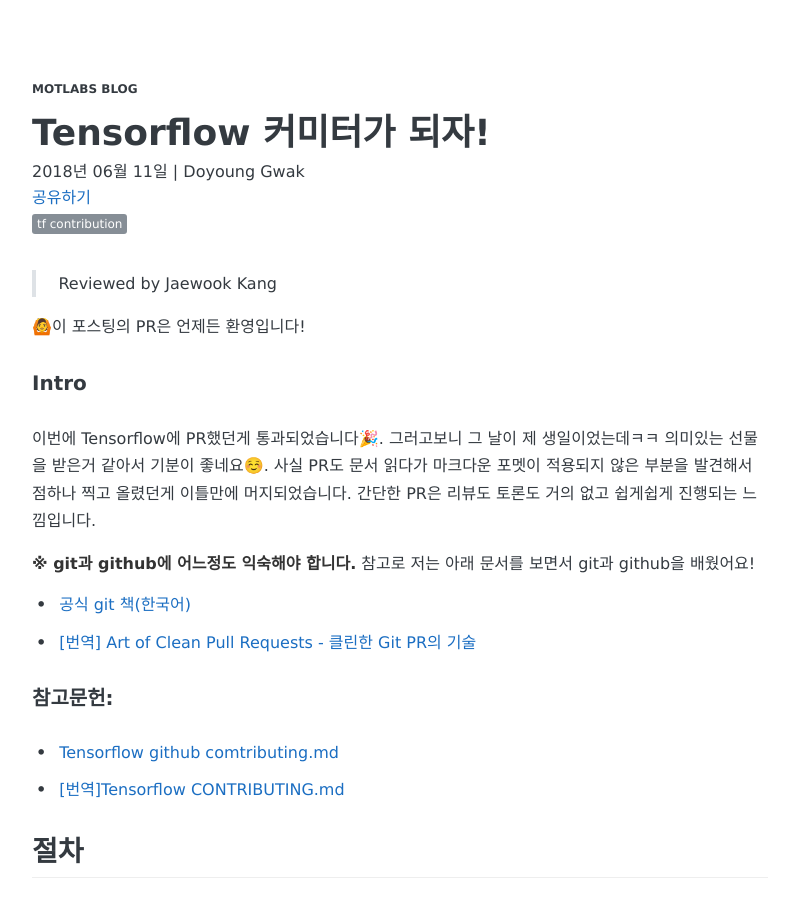
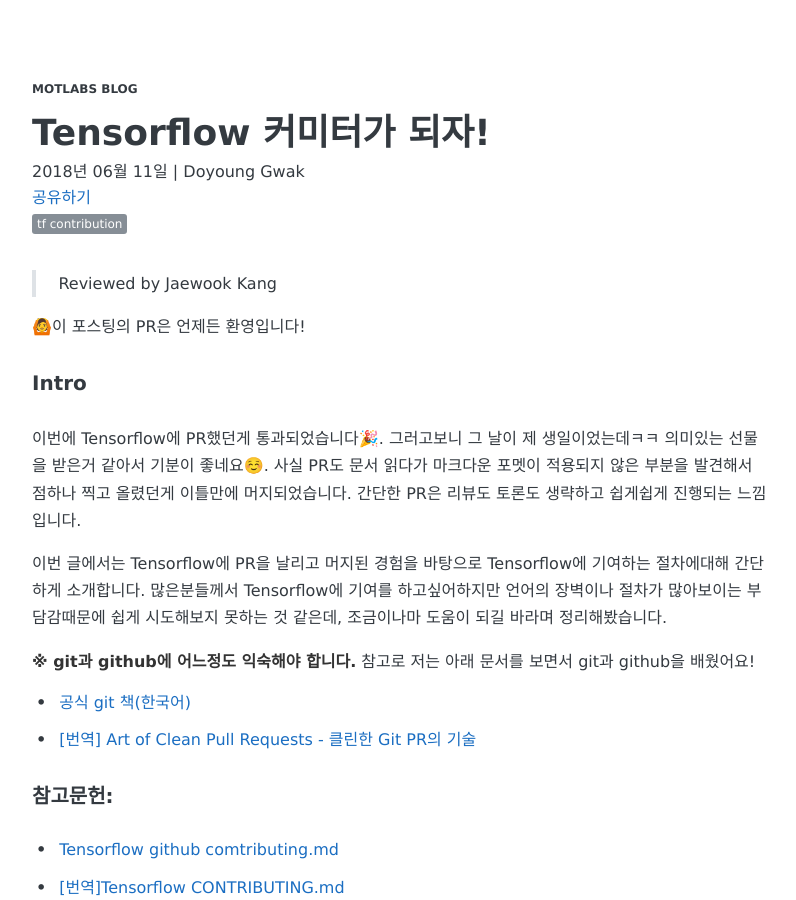
Before and after one commit to motlabs/motlabs.github.io, a Jekyll site: the page built from _posts/2018-06-11-TFContribution.md, in a window 1280 px wide and 900 px high. Shown: the whole window, without its empty margins (240-1036 px from the left). Built offline with Jekyll 4.4.1, drawn with Linux system fonts in a browser that asks for light colours; some web fonts are replaced.

Commit message:
Update 2018-06-11-TFContribution.md

```diff
--- a/_posts/2018-06-11-TFContribution.md
+++ b/_posts/2018-06-11-TFContribution.md
@@ -15,7 +15,9 @@
 
 #### Intro
 
-이번에 Tensorflow에 PR했던게 통과되었습니다🎉. 그러고보니 그 날이 제 생일이었는데ㅋㅋ 의미있는 선물을 받은거 같아서 기분이 좋네요☺️. 사실 PR도 문서 읽다가 마크다운 포멧이 적용되지 않은 부분을 발견해서 점하나 찍고 올렸던게 이틀만에 머지되었습니다. 간단한 PR은 리뷰도 토론도 거의 없고 쉽게쉽게 진행되는 느낌입니다.
+이번에 Tensorflow에 PR했던게 통과되었습니다🎉. 그러고보니 그 날이 제 생일이었는데ㅋㅋ 의미있는 선물을 받은거 같아서 기분이 좋네요☺️. 사실 PR도 문서 읽다가 마크다운 포멧이 적용되지 않은 부분을 발견해서 점하나 찍고 올렸던게 이틀만에 머지되었습니다. 간단한 PR은 리뷰도 토론도 생략하고 쉽게쉽게 진행되는 느낌입니다.
+
+이번 글에서는 Tensorflow에 PR을 날리고 머지된 경험을 바탕으로 Tensorflow에 기여하는 절차에대해 간단하게 소개합니다. 많은분들께서 Tensorflow에 기여를 하고싶어하지만 언어의 장벽이나 절차가 많아보이는 부담감때문에 쉽게 시도해보지 못하는 것 같은데, 조금이나마 도움이 되길 바라며 정리해봤습니다.
 
 **※ git과 github에 어느정도 익숙해야 합니다.** 참고로 저는 아래 문서를 보면서 git과 github을 배웠어요!
 
```
